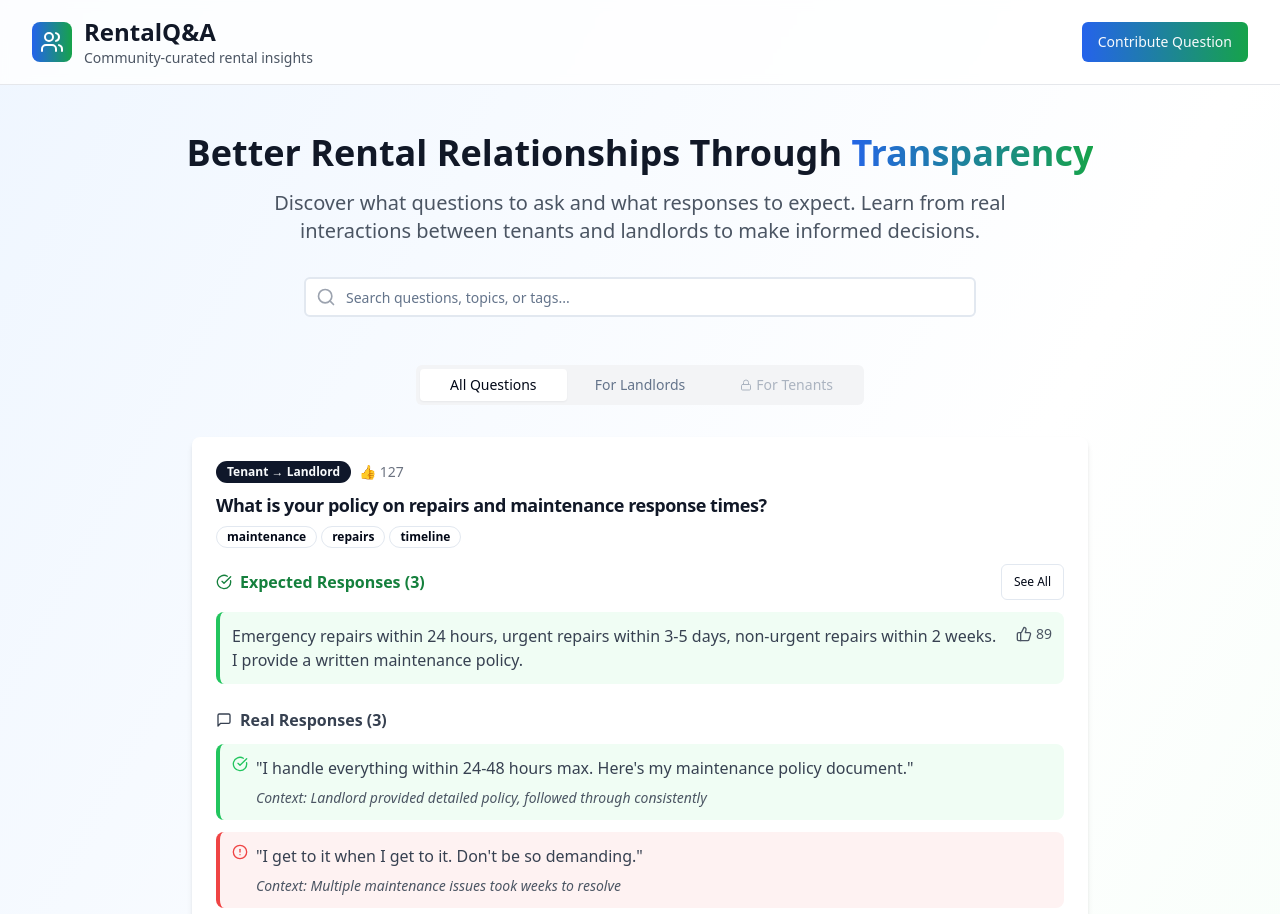
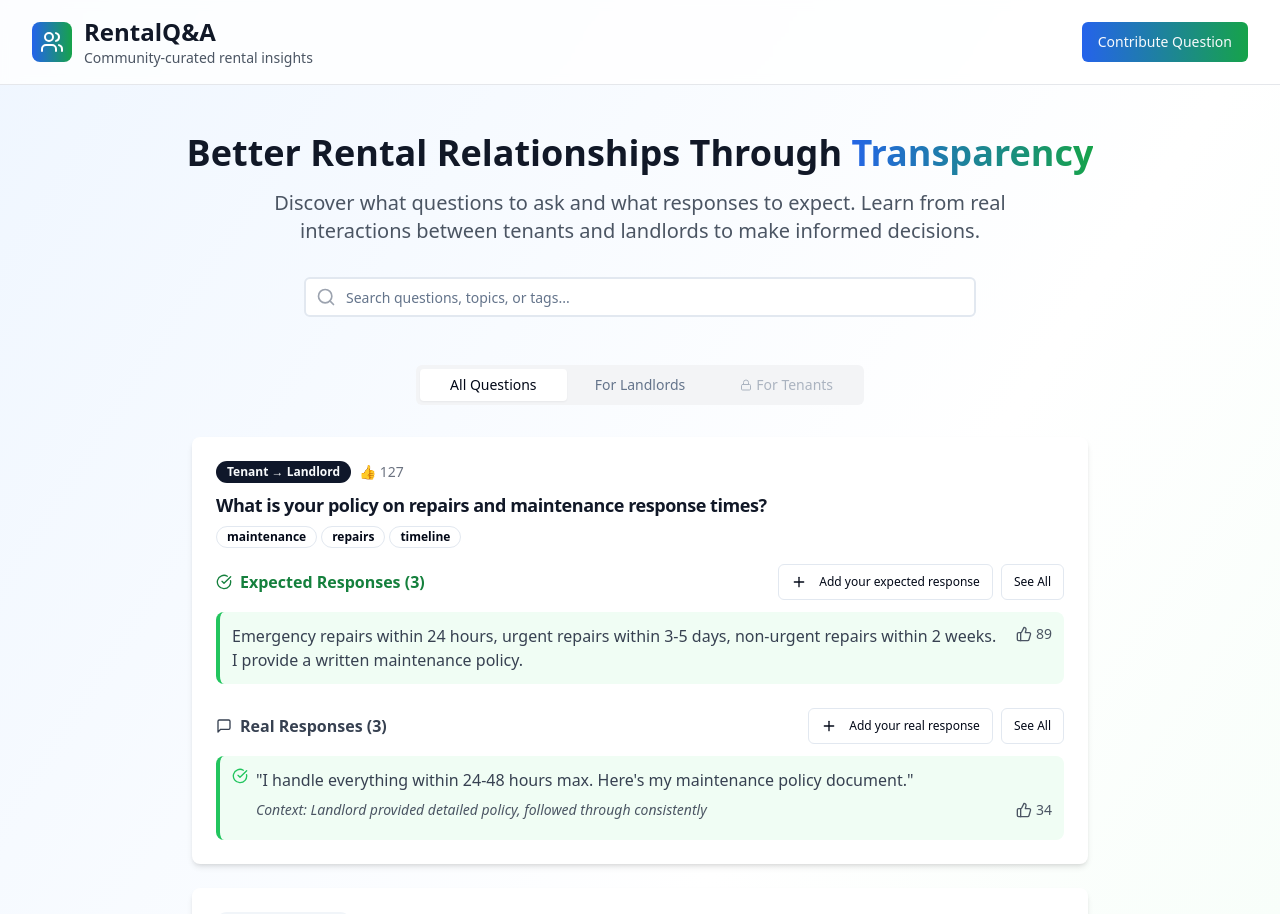
Before and after one commit to Anush01/rent-reality-check-community, a React (Vite) app: page / in a window 1280 px wide. Shown: the top 914 px of the page. Built offline with nearby package versions, Linux system fonts and the light colour scheme.

Commit message:
Add buttons and "see all" for responses
Adds "Add your expected response" and "Add your real response" buttons, and "see all" functionality with like counts for real responses.

```diff
--- a/src/pages/Index.tsx
+++ b/src/pages/Index.tsx
@@ -1,3 +1,4 @@
+
 import { useState } from "react";
 import { Card, CardContent, CardDescription, CardHeader, CardTitle } from "@/components/ui/card";
 import { Badge } from "@/components/ui/badge";
@@ -7,7 +8,7 @@ import { Input } from "@/components/ui/input";
 import { Textarea } from "@/components/ui/textarea";
 import { Label } from "@/components/ui/label";
 import { Dialog, DialogContent, DialogDescription, DialogFooter, DialogHeader, DialogTitle, DialogTrigger } from "@/components/ui/dialog";
-import { Search, Users, MessageSquare, CheckCircle, AlertCircle, ThumbsUp, Lock } from "lucide-react";
+import { Search, Users, MessageSquare, CheckCircle, AlertCircle, ThumbsUp, Lock, Plus } from "lucide-react";
 
 interface Question {
   id: string;
@@ -21,6 +22,7 @@ interface Question {
     response: string;
     outcome: 'positive' | 'negative' | 'neutral';
     context?: string;
+    votes?: number;
   }[];
   tags: string[];
   votes: number;
@@ -49,17 +51,20 @@ const sampleQuestions: Question[] = [
       {
         response: 'I handle everything within 24-48 hours max. Here\'s my maintenance policy document.',
         outcome: 'positive',
-        context: 'Landlord provided detailed policy, followed through consistently'
+        context: 'Landlord provided detailed policy, followed through consistently',
+        votes: 34
       },
       {
         response: 'I get to it when I get to it. Don\'t be so demanding.',
         outcome: 'negative',
-        context: 'Multiple maintenance issues took weeks to resolve'
+        context: 'Multiple maintenance issues took weeks to resolve',
+        votes: 12
       },
       {
         response: 'Emergency repairs same day, others within a week usually.',
         outcome: 'neutral',
-        context: 'Generally responsive but no formal policy'
+        context: 'Generally responsive but no formal policy',
+        votes: 23
       }
     ],
     tags: ['maintenance', 'repairs', 'timeline'],
@@ -87,17 +92,20 @@ const sampleQuestions: Question[] = [
       {
         response: 'I\'m very clean and quiet. I work from home so I\'m usually around to keep an eye on things.',
         outcome: 'positive',
-        context: 'Excellent tenant, no issues in 2 years'
+        context: 'Excellent tenant, no issues in 2 years',
+        votes: 45
       },
       {
         response: 'I\'ll do whatever I want, it\'s my home while I pay rent.',
         outcome: 'negative',
-        context: 'Multiple noise complaints, property damage'
+        context: 'Multiple noise complaints, property damage',
+        votes: 8
       },
       {
         response: 'I keep things tidy and try to be considerate of neighbors.',
         outcome: 'neutral',
-        context: 'Generally good tenant with minor issues'
+        context: 'Generally good tenant with minor issues',
+        votes: 19
       }
     ],
     tags: ['property-care', 'neighbors', 'respect'],
@@ -121,12 +129,14 @@ const sampleQuestions: Question[] = [
       {
         response: 'Absolutely! Here are three references from tenants who lived here in the past two years.',
         outcome: 'positive',
-        context: 'All references were positive, landlord was transparent'
+        context: 'All references were positive, landlord was transparent',
+        votes: 56
       },
       {
         response: 'I don\'t give out personal information about my tenants.',
         outcome: 'negative',
-        context: 'Red flag - wouldn\'t provide any references'
+        context: 'Red flag - wouldn\'t provide any references',
+        votes: 15
       }
     ],
     tags: ['references', 'transparency', 'verification'],
@@ -139,6 +149,7 @@ const Index = () => {
   const [selectedCategory, setSelectedCategory] = useState<'all' | 'tenant-to-landlord' | 'landlord-to-tenant'>('all');
   const [isDialogOpen, setIsDialogOpen] = useState(false);
   const [expandedExpected, setExpandedExpected] = useState<{ [key: string]: boolean }>({});
+  const [expandedActual, setExpandedActual] = useState<{ [key: string]: boolean }>({});
   const [formData, setFormData] = useState({
     question: "",
     expectedResponse: "",
@@ -159,6 +170,13 @@ const Index = () => {
 
   const toggleExpectedResponses = (questionId: string) => {
     setExpandedExpected(prev => ({
+      ...prev,
+      [questionId]: !prev[questionId]
+    }));
+  };
+
+  const toggleActualResponses = (questionId: string) => {
+    setExpandedActual(prev => ({
       ...prev,
       [questionId]: !prev[questionId]
     }));
@@ -345,6 +363,15 @@ const Index = () => {
                       <CheckCircle className="w-4 h-4" />
                       Expected Responses ({question.expectedResponses.length})
                     </h4>
+                    <div className="flex items-center gap-2">
+                      <Button
+                        variant="outline"
+                        size="sm"
+                        className="text-xs"
+                      >
+                        <Plus className="w-3 h-3 mr-1" />
+                        Add your expected response
+                      </Button>
                       {question.expectedResponses.length > 1 && (
                         <Button
                           variant="outline"
@@ -355,6 +382,7 @@ const Index = () => {
                           {expandedExpected[question.id] ? 'Show Less' : 'See All'}
                         </Button>
                       )}
+                    </div>
                   </div>
 
                   <div className="space-y-3">
@@ -390,22 +418,75 @@ const Index = () => {
 
                 {/* Actual Responses */}
                 <div>
-                  <h4 className="font-semibold text-gray-700 mb-3 flex items-center gap-2">
+                  <div className="flex items-center justify-between mb-3">
+                    <h4 className="font-semibold text-gray-700 flex items-center gap-2">
                       <MessageSquare className="w-4 h-4" />
                       Real Responses ({question.actualResponses.length})
                     </h4>
+                    <div className="flex items-center gap-2">
+                      <Button
+                        variant="outline"
+                        size="sm"
+                        className="text-xs"
+                      >
+                        <Plus className="w-3 h-3 mr-1" />
+                        Add your real response
+                      </Button>
+                      {question.actualResponses.length > 1 && (
+                        <Button
+                          variant="outline"
+                          size="sm"
+                          onClick={() => toggleActualResponses(question.id)}
+                          className="text-xs"
+                        >
+                          {expandedActual[question.id] ? 'Show Less' : 'See All'}
+                        </Button>
+                      )}
+                    </div>
+                  </div>
+
                   <div className="space-y-3">
-                    {question.actualResponses.map((response, idx) => (
+                    {/* Always show the first real response */}
+                    <div className={`p-3 rounded-lg border-l-4 ${getOutcomeColor(question.actualResponses[0].outcome)}`}>
+                      <div className="flex items-start gap-2 mb-2">
+                        {getOutcomeIcon(question.actualResponses[0].outcome)}
+                        <div className="flex-1">
+                          <p className="text-gray-700">"{question.actualResponses[0].response}"</p>
+                          <div className="flex items-center justify-between mt-2">
+                            {question.actualResponses[0].context && (
+                              <p className="text-sm text-gray-600 italic">
+                                Context: {question.actualResponses[0].context}
+                              </p>
+                            )}
+                            <div className="flex items-center gap-1 text-sm text-gray-600">
+                              <ThumbsUp className="w-4 h-4" />
+                              <span>{question.actualResponses[0].votes || 0}</span>
+                            </div>
+                          </div>
+                        </div>
+                      </div>
+                    </div>
+
+                    {/* Show additional real responses when expanded */}
+                    {expandedActual[question.id] && question.actualResponses.slice(1).map((response, idx) => (
                       <div key={idx} className={`p-3 rounded-lg border-l-4 ${getOutcomeColor(response.outcome)}`}>
                         <div className="flex items-start gap-2 mb-2">
                           {getOutcomeIcon(response.outcome)}
-                          <p className="text-gray-700 flex-1">"{response.response}"</p>
-                        </div>
+                          <div className="flex-1">
+                            <p className="text-gray-700">"{response.response}"</p>
+                            <div className="flex items-center justify-between mt-2">
                               {response.context && (
-                          <p className="text-sm text-gray-600 italic mt-2 ml-6">
+                                <p className="text-sm text-gray-600 italic">
                                   Context: {response.context}
                                 </p>
                               )}
+                              <div className="flex items-center gap-1 text-sm text-gray-600">
+                                <ThumbsUp className="w-4 h-4" />
+                                <span>{response.votes || 0}</span>
+                              </div>
+                            </div>
+                          </div>
+                        </div>
                       </div>
                     ))}
                   </div>
```
Lines whose indentation alone changed are shown as unchanged.
